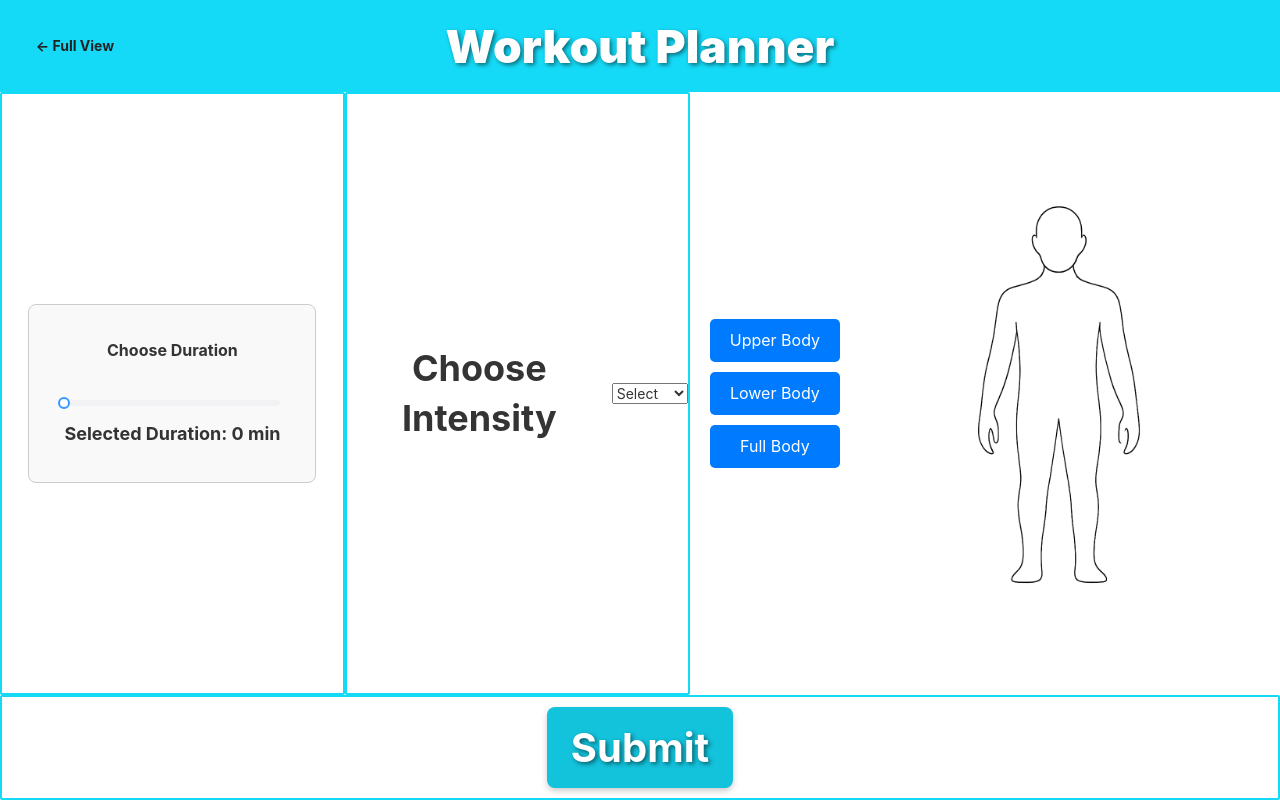
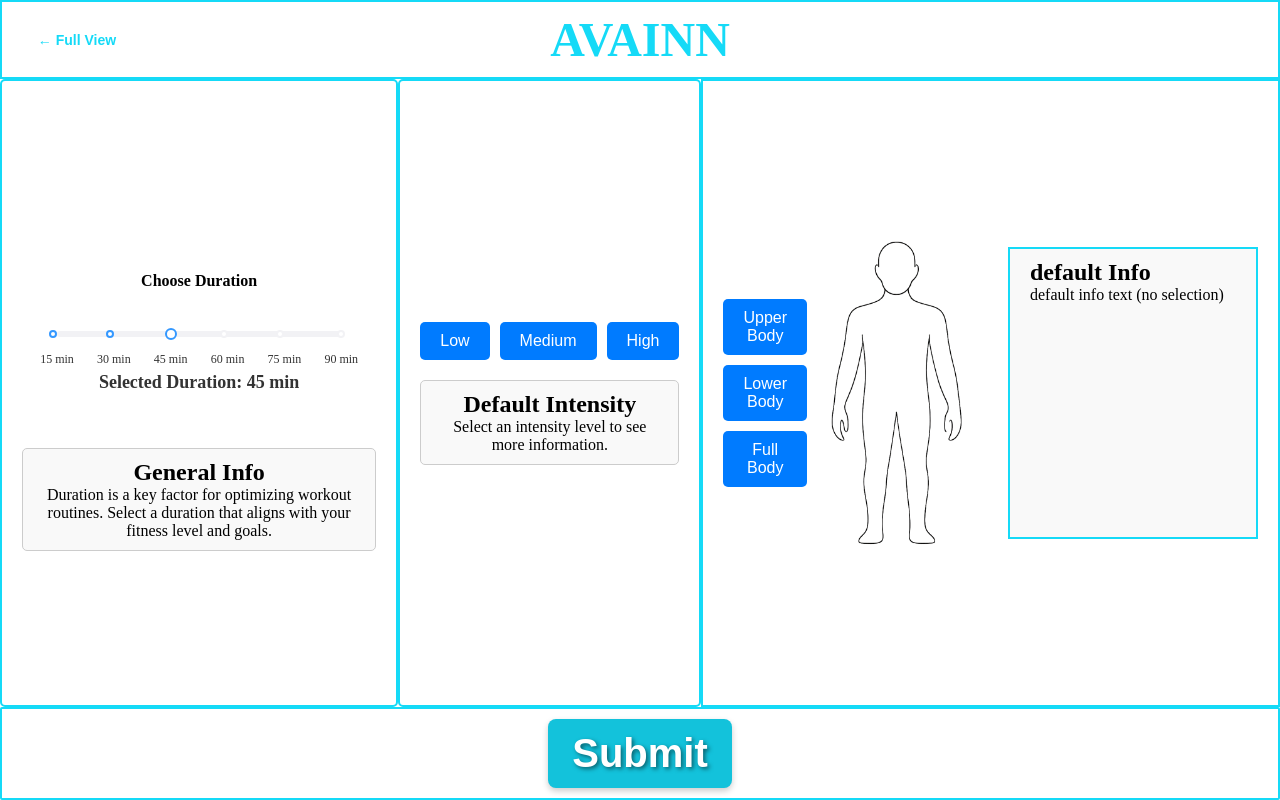
Before and after one commit to NikoKola1/workout-recommender, a React (Vite) app: page /simpleview in a window 1280 px wide. Built offline with nearby package versions, Linux system fonts and the light colour scheme.

Commit message:
updated components version 1, style edits

```diff
--- a/src/components/Duration.jsx
+++ b/src/components/Duration.jsx
@@ -1,52 +1,94 @@
+import React from 'react'
 import { Slider, Panel } from 'rsuite'
-import 'rsuite/dist/rsuite.min.css'
+import './slider.css'
+import 'rsuite/dist/rsuite-no-reset.min.css'
 
 const Duration = ({ selectedValue, onSelect }) => {
-    const convertToTimeString = (minutes) => {
-        if (minutes === 0) return ''
-        return `${minutes} min`
-    }
+    const convertToTimeString = (minutes) => `${minutes} min`
 
-    // Handle slider change
     const handleSliderChange = (value) => {
         onSelect(convertToTimeString(value))
+    };
+
+    const defaultTime = 45
+    const marks = {
+        15: '15 min',
+        30: '30 min',
+        45: '45 min',
+        60: '60 min',
+        75: '75 min',
+        90: '90 min',
     }
 
     return (
-        <div style={styles.box}>
-            <Panel header="Choose Duration" bordered style={styles.panel}>
+        <div style={styles.container}>
+            <Panel header="Choose Duration" style={styles.panel}>
                 <div style={styles.sliderContainer}>
                     <Slider
-                        min={0}  // Start at 0 minutes
-                        max={120}  // Max is 2 hours (120 minutes)
-                        step={20}  // Step size is 20 minutes
-                        value={selectedValue ? parseInt(selectedValue, 10) : 0}
+                        min={15}
+                        max={90}
+                        step={15}
+                        value={selectedValue ? parseInt(selectedValue, 10) : defaultTime}
                         onChange={handleSliderChange}
+                        graduated
                         tooltip="auto"
+                        marks={marks}
                         style={styles.slider}
+                        className="custom-slider"
                     />
                 </div>
+                <div style={styles.labelTrack}>
+                    {Object.entries(marks).map(([key, value]) => (
+                        <div key={key} style={{ ...styles.label, left: `${((key - 15) / (90 - 15)) * 100}%` }}>
+                            {value}
+                        </div>
+                    ))}
+                </div>
                 <div style={styles.selectedTime}>
-                    <span>Selected Duration: {selectedValue || "0 min"}</span>
+                    <span>Selected Duration: {selectedValue || `${defaultTime} min`}</span>
                 </div>
             </Panel>
+            <div style={styles.generalInfo}>
+                <h2>General Info</h2>
+                <p>
+                    Duration is a key factor for optimizing workout routines. Select a duration that aligns with your fitness level and goals.
+                </p>
+            </div>
         </div>
-    )
-}
+    );
+};
 
 const styles = {
-    box: {
-        flex: 1,
-        minWidth: "200px",
-        width: "100%",
-        height: "100%",
-        border: "2px solid #15daf7",
-        textAlign: "center",
-        borderRadius: "2px",
-        backgroundColor: "#ffffff",
-        display: "flex",
-        justifyContent: "center",
-        alignItems: "center",
+    container: {
+        display: 'flex',
+        flexDirection: 'column',
+        alignItems: 'center',
+        justifyContent: 'center',
+        border: '2px solid #15daf7',
+        borderRadius: '5px',
+        padding: '20px',
+        backgroundColor: '#ffffff',
+    },
+    labelTrack: {
+        position: 'relative',
+        width: '100%',
+        marginTop: '10px',
+        height: '20px',
+    },
+    label: {
+        position: 'absolute',
+        transform: 'translateX(-50%)', // Center each label on its mark
+        fontSize: '12px',
+        fontWeight: 'normal',
+        color: '#333',
+        textAlign: 'center',
+        whiteSpace: 'nowrap',
+    },
+    panel: {
+        textAlign: 'center',
+        padding: '15px',
+        width: '100%',
+        maxWidth: '500px',
     },
     sliderContainer: {
         marginTop: '20px',
@@ -54,19 +96,22 @@ const styles = {
     },
     slider: {
         width: '100%',
-        marginBottom: '15px', // Space between the slider and the selected time text
-    },
-    panel: {
-        padding: '15px',
-        borderRadius: '8px',
-        border: '1px solid #ccc',
-        backgroundColor: '#f9f9f9',
+        marginBottom: '15px',
     },
     selectedTime: {
         fontSize: '18px',
         fontWeight: 'bold',
         color: '#333',
     },
-}
+    generalInfo: {
+        marginTop: '20px',
+        padding: '10px 20px',
+        border: '1px solid #ccc',
+        borderRadius: '5px',
+        backgroundColor: '#f9f9f9',
+        textAlign: 'center',
+        maxWidth: '500px',
+    },
+};
 
-export default Duration
+export default Duration;
--- a/src/components/Header.jsx
+++ b/src/components/Header.jsx
@@ -21,7 +21,7 @@ const Header = () => {
 
             {/* Title in the Center */}
             <div style={styles.centerContainer}>
-                <h1 style={styles.title}>Workout Planner</h1>
+                <h1 style={styles.title}>AVAINN</h1>
             </div>
 
             {/* Empty placeholder container */}
@@ -34,15 +34,15 @@ const Header = () => {
 const styles = {
     header: {
         width: "100%",
-        backgroundColor: "#15daf7",
-        color: "white",
+        backgroundColor: "white",
+        color: "#15daf7",
         fontSize: "24px",
         fontWeight: "bold",
         textAlign: "center",
-        padding: "15px 0",
-        textShadow: "2px 2px 4px rgba(0, 0, 0, 0.5)",
+        border: '2px solid #15daf7',
+        // textShadow: "2px 2px 4px rgba(0, 0, 0, 0.5)",
         display: "flex",
-        alignItems: "center",
+        alignItems: "stretch",
         justifyContent: "space-between",
     },
     leftContainer: {
@@ -54,6 +54,7 @@ const styles = {
         flex: 2,
         display: "flex",
         justifyContent: "center",
+        padding:'10px'
     },
     rightContainer: {
         flex: 1,
@@ -68,8 +69,8 @@ const styles = {
         padding: "8px 16px",
         fontSize: "14px",
         fontWeight: "bold",
-        backgroundColor: "#15daf7",
-        color: "#222",
+        color: "#15daf7",
+        backgroundColor: "white",
         border: "none",
         borderRadius: "5px",
         cursor: "pointer",
--- a/src/components/Intensity.jsx
+++ b/src/components/Intensity.jsx
@@ -1,31 +1,76 @@
-const Intensity = ({selectedValue, onSelect }) => {
+import React, { useState } from 'react';
+
+const intensityTexts = {
+    'low': 'Low intensity is ideal for beginners or recovery workouts.',
+    'medium': 'Medium intensity provides a balance of effort and endurance.',
+    'high': 'High intensity is challenging and best for advanced fitness levels.',
+    'default': 'Select an intensity level to see more information.',
+};
+
+const IntensitySelection = ({ selectedValue, onSelect }) => {
+    const [selectedIntensity, setSelectedIntensity] = useState(selectedValue || 'default');
+
+    const handleButtonClick = (intensity) => {
+        setSelectedIntensity(intensity);
+        onSelect(intensity);
+    };
+
     return (
-        <div style={{ ...styles.box }}>
-            <h2>Choose Intensity</h2>
-            <select value={selectedValue} onChange={(e) => onSelect(e.target.value)}>
-                <option value="">Select</option>
-                <option value="Low">Low</option>
-                <option value="Medium">Medium</option>
-                <option value="High">High</option>
-            </select>
+        <div style={styles.container}>
+            <div style={styles.buttonsContainer}>
+                <button style={styles.button} onClick={() => handleButtonClick('low')}>
+                    Low
+                </button>
+                <button style={styles.button} onClick={() => handleButtonClick('medium')}>
+                    Medium
+                </button>
+                <button style={styles.button} onClick={() => handleButtonClick('high')}>
+                    High
+                </button>
+            </div>
+            <div style={styles.infobox}>
+                <h2>{selectedIntensity.charAt(0).toUpperCase() + selectedIntensity.slice(1)} Intensity</h2>
+                <p>{intensityTexts[selectedIntensity]}</p>
+            </div>
         </div>
-    )
-}
+    );
+};
 
 const styles = {
-    box: {
-        flex: 1,
-        minWidth: "200px",
-        width: "100%",
-        height: "100%",
-        border: "2px solid #15daf7",
-        textAlign: "center",
-        borderRadius: "2px",
-        backgroundColor: "#ffffff",
-        display: "flex",
-        justifyContent: "center",
-        alignItems: "center",
+    container: {
+        display: 'flex',
+        flexDirection: 'column',
+        alignItems: 'center',
+        justifyContent: 'center',
+        border: '2px solid #15daf7',
+        padding: '20px',
+        borderRadius: '5px',
+        backgroundColor: '#ffffff',
     },
-}
+    buttonsContainer: {
+        display: 'flex',
+        flexDirection: 'row',
+        gap: '10px',
+        marginBottom: '20px',
+    },
+    button: {
+        padding: '10px 20px',
+        fontSize: '16px',
+        backgroundColor: '#007BFF',
+        color: '#fff',
+        border: 'none',
+        borderRadius: '5px',
+        cursor: 'pointer',
+        transition: 'background-color 0.3s',
+    },
+    infobox: {
+        padding: '10px 20px',
+        border: '1px solid #ccc',
+        borderRadius: '5px',
+        backgroundColor: '#f9f9f9',
+        textAlign: 'center',
+        maxWidth: '400px',
+    },
+};
 
-export default Intensity
+export default IntensitySelection;
--- a/src/components/MuscleGroup.jsx
+++ b/src/components/MuscleGroup.jsx
@@ -5,13 +5,21 @@ import fullImage from '../assets/kokovartalotaustaton.png';
 import defaultImage from '../assets/tyhjataustaton.png';
 
 const muscleGroupImages = {
-    'upper': upperImage, // Replace with actual image paths
+    'upper': upperImage,
     'lower': lowerImage,
     'full': fullImage,
     'default': defaultImage,
 }
-const MuscleGroup = ({ selectedValue, onSelect, isMobile }) => {
-    const [selectedGroup, setSelectedGroup] = useState( selectedValue || 'default')
+
+const muscleGroupTexts = {
+    'upper': 'info for upper body',
+    'lower': 'info for lower body',
+    'full': 'info for full body',
+    'default': 'default info text (no selection)',
+}
+
+const MuscleGroup = ({ selectedValue, onSelect}) => {
+    const [selectedGroup, setSelectedGroup] = useState(selectedValue || 'default')
 
     const handleButtonClick = (group) => {
         setSelectedGroup(group)
@@ -40,6 +48,12 @@ const MuscleGroup = ({ selectedValue, onSelect, isMobile }) => {
                     />
                 )}
             </div>
+            <div style={styles.infobox}>
+                    <h2>{selectedGroup} Info</h2>
+                {selectedGroup && (
+                    <p>{muscleGroupTexts[selectedGroup]}</p>
+                )}
+            </div>
         </div>
     )
 }
@@ -59,8 +73,9 @@ const styles = {
         alignItems: "center",
     },
     container: {
+        border: "2px solid #15daf7",
         display: 'flex',
-        justifyContent: 'space-between',
+        justifyContent: 'center',
         alignItems: 'center',
         padding: '20px',
     },
@@ -78,16 +93,27 @@ const styles = {
         borderRadius: '5px',
         cursor: 'pointer',
         transition: 'background-color 0.3s',
+        zIndex: '1',
     },
     imageContainer: {
-        marginLeft: '20px',
+        marginLeft: '-70px',
+        marginRight: '-50px',
         textAlign: 'center',
         maxWidth: '500px',
     },
     image: {
-        maxWidth: '100%',
-        maxHeight: '400px',
-        objectFit: 'contain',
+        maxWidth: '100%', // Limits the image's width to its container
+        maxHeight: '100%', // Limits the height to its container
+        width: 'auto', // Ensures proper scaling
+        height: 'auto', // Keeps the aspect ratio intact
+        objectFit: 'contain', // Ensures the image fits within the container without cropping
+    },
+    infobox: {
+        padding: '10px 20px',
+        minWidth: '250px',
+        border: "2px solid #15daf7",
+        backgroundColor: '#f9f9f9',
+        minHeight: '50%'
     }
 }
 
--- /dev/null
+++ b/src/components/slider.css
@@ -0,0 +1,19 @@
+.custom-slider .rs-slider-graduator li {
+    background-color: #007BFF; /* Blue dots */
+    width: 8px; /* More subtle size */
+    margin-left: -4px; /* Adjust centering */
+    transition: transform 0.1s ease; /* Add a subtle animation */
+}
+
+.custom-slider .rs-slider-pass.rs-slider-active {
+    background-color: #0056b3; /* Darker blue active dot */
+    transform: scale(1.1); /* Slightly enlarge the active dot */
+}
+
+.custom-slider .rs-slider-mark {
+    color: #333; /* Neutral color for labels */
+    font-size: 12px; /* Make them less obtrusive */
+    font-weight: normal; /* Keep labels clean */
+    text-align: center;
+    margin-top: 8px; /* Add spacing from the track */
+}
--- a/src/views/FullView/DurationScreen.jsx
+++ b/src/views/FullView/DurationScreen.jsx
@@ -18,10 +18,10 @@ const styles = {
     container: {
         flex: 1,
         display: "flex",
-        flexDirection: "column",
+        flexDirection: "row",
         justifyContent: "center",
-        alignItems: "center",
-        width: "100%",
+        alignItems: "stretch",
+        height:'100%',
         overflowY: "auto"
     }
 }
--- a/src/views/FullView/IntensityScreen.jsx
+++ b/src/views/FullView/IntensityScreen.jsx
@@ -18,10 +18,10 @@ const styles = {
     container: {
         flex: 1,
         display: "flex",
-        flexDirection: "column",
+        flexDirection: "row",
         justifyContent: "center",
-        alignItems: "center",
-        width: "100%",
+        alignItems: "stretch",
+        height:'100%',
         overflowY: "auto"
     }
 }
--- a/src/views/FullView/MuscleGroupScreen.jsx
+++ b/src/views/FullView/MuscleGroupScreen.jsx
@@ -18,10 +18,10 @@ const styles = {
     container: {
         flex: 1,
         display: "flex",
-        flexDirection: "column",
+        flexDirection: "row",
         justifyContent: "center",
-        alignItems: "center",
-        width: "100%",
+        alignItems: "stretch",
+        height:'100%',
         overflowY: "auto"
     }
 }
--- a/src/views/FullView/index.jsx
+++ b/src/views/FullView/index.jsx
@@ -47,7 +47,7 @@ const styles = {
         minHeight: "100vh",
     },
     content: {
-        flex: 1,
+        flex: 2,
         display: "flex",
         flexDirection: "column",
         width: "100%",
--- a/src/views/SimpleView.jsx
+++ b/src/views/SimpleView.jsx
@@ -57,7 +57,7 @@ const styles = {
     container: {
         display: "flex",
         justifyContent: "space-between",
-        alignItems: "center",
+        alignItems: "stretch",
         flexGrow: 1,
         width: "100%",
         margin: "0 auto",
```
Also changed, not shown: 1 other file (tests, documents, lock files or other folders).
